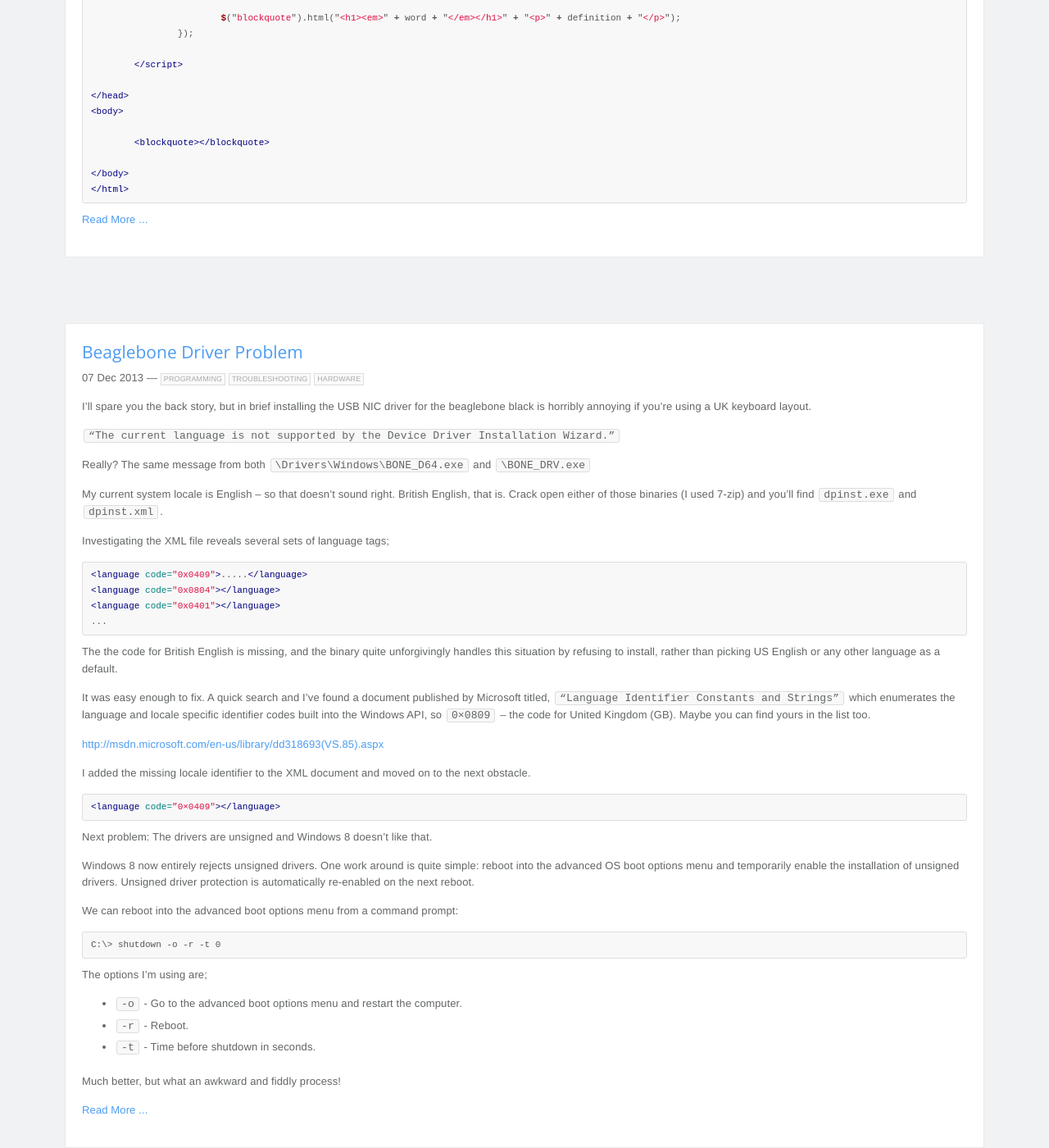
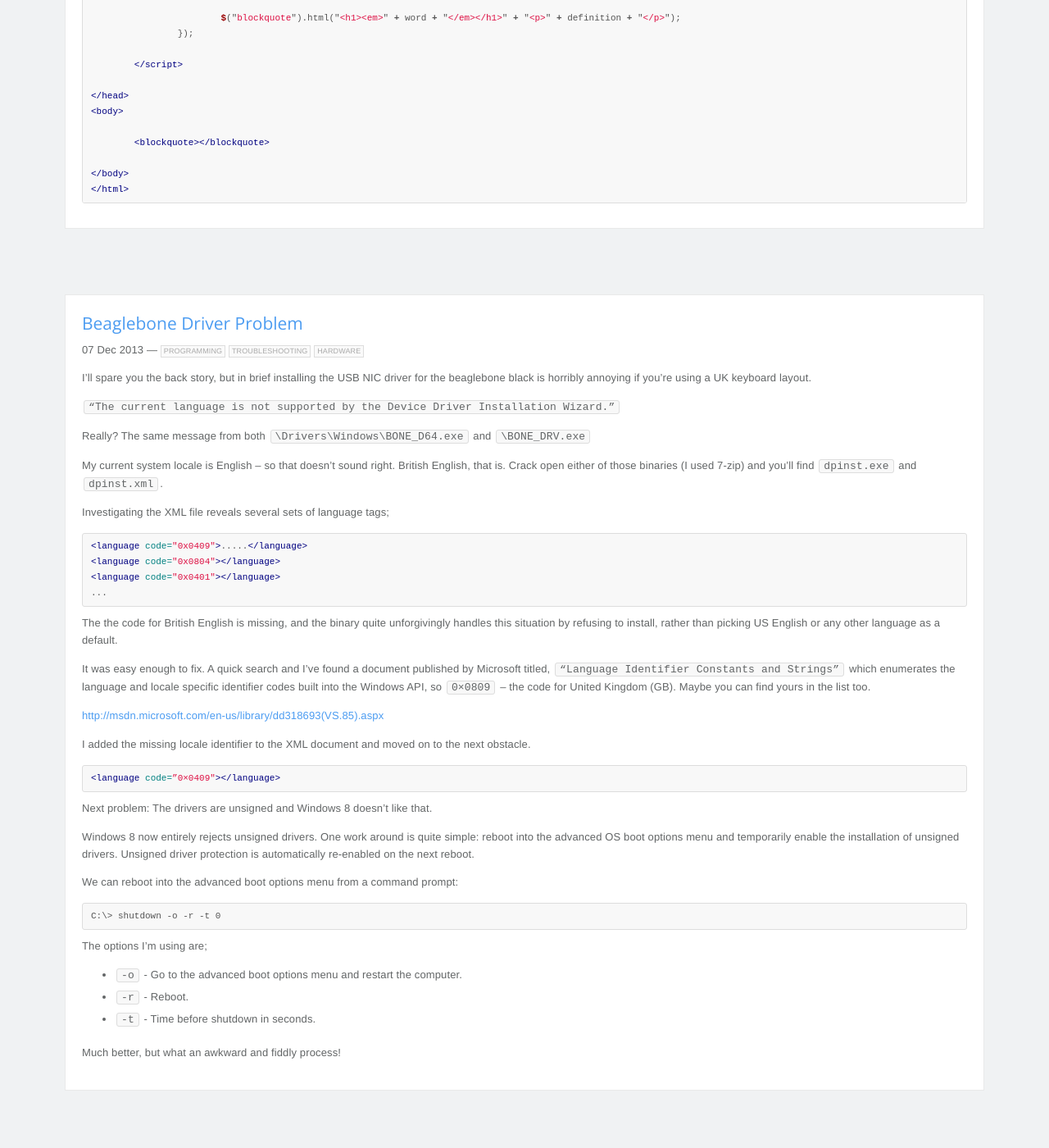
Before and after one commit to pingfu/pingfu.github.io, a Jekyll site: the page built from index.html, in a window 1280 px wide and 1400 px high, scrolled down 2358 px. Shown: the whole window at 82% size. Built offline with Jekyll 4.4.1, drawn with Linux system fonts in a browser that asks for light colours; nearby versions of some CDN libraries; Markdown is read by kramdown in place of the engine named in the settings; some of the changed text lies outside the part shown.

Commit message:
display read more link if statement

```diff
--- a/index.html
+++ b/index.html
@@ -207,7 +207,9 @@ title: Home — Pingfu
 		{% endif %}
 	</div>
 
-	<p><a id="{{ post.title }}" href="{{ post.url }}">Read More ...</a></p>
+	{% if post.content contains excerpt_separator %}
+		<p><a id="{{ post.title }}" href="{{ post.url }}">Read More ...</a></p>
+	{% endif %}
 
 </section>
 {% endfor %}
```
